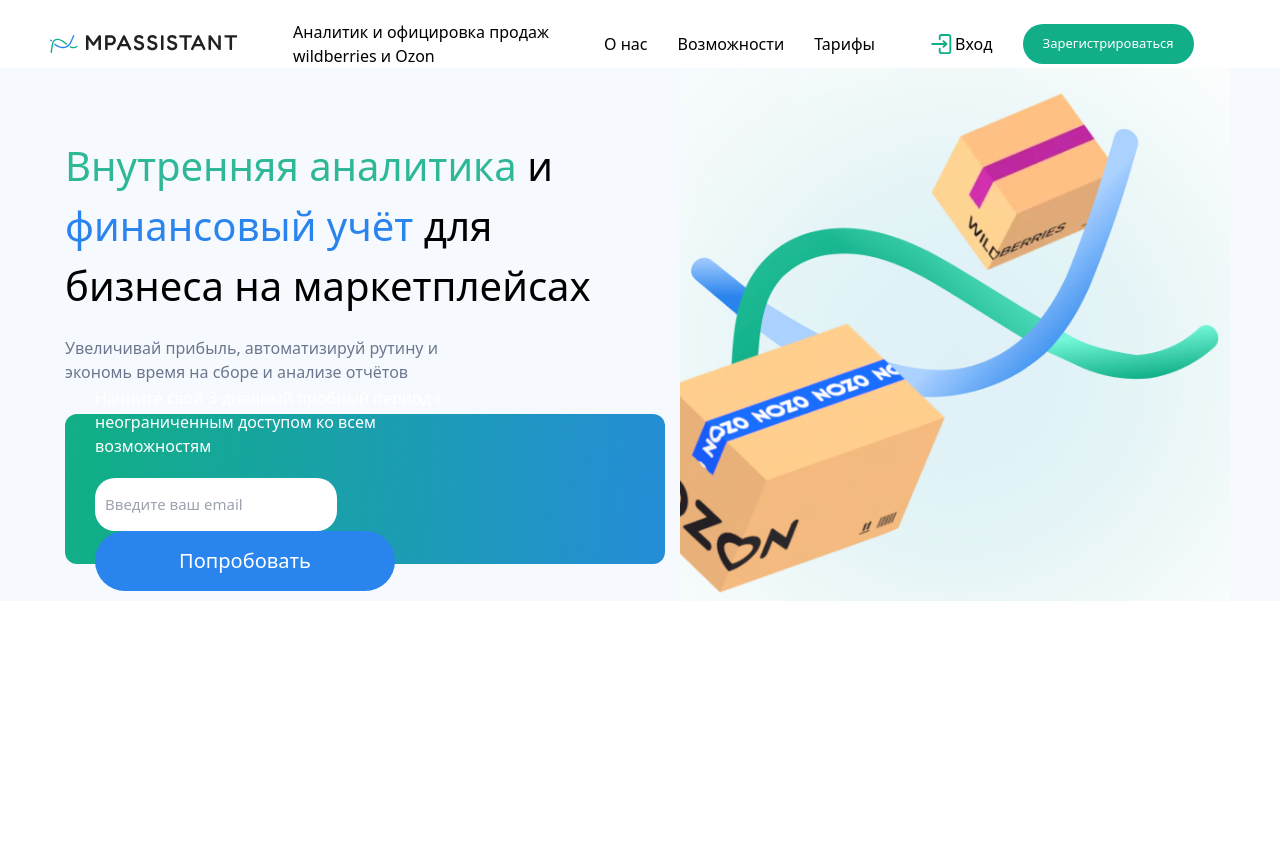
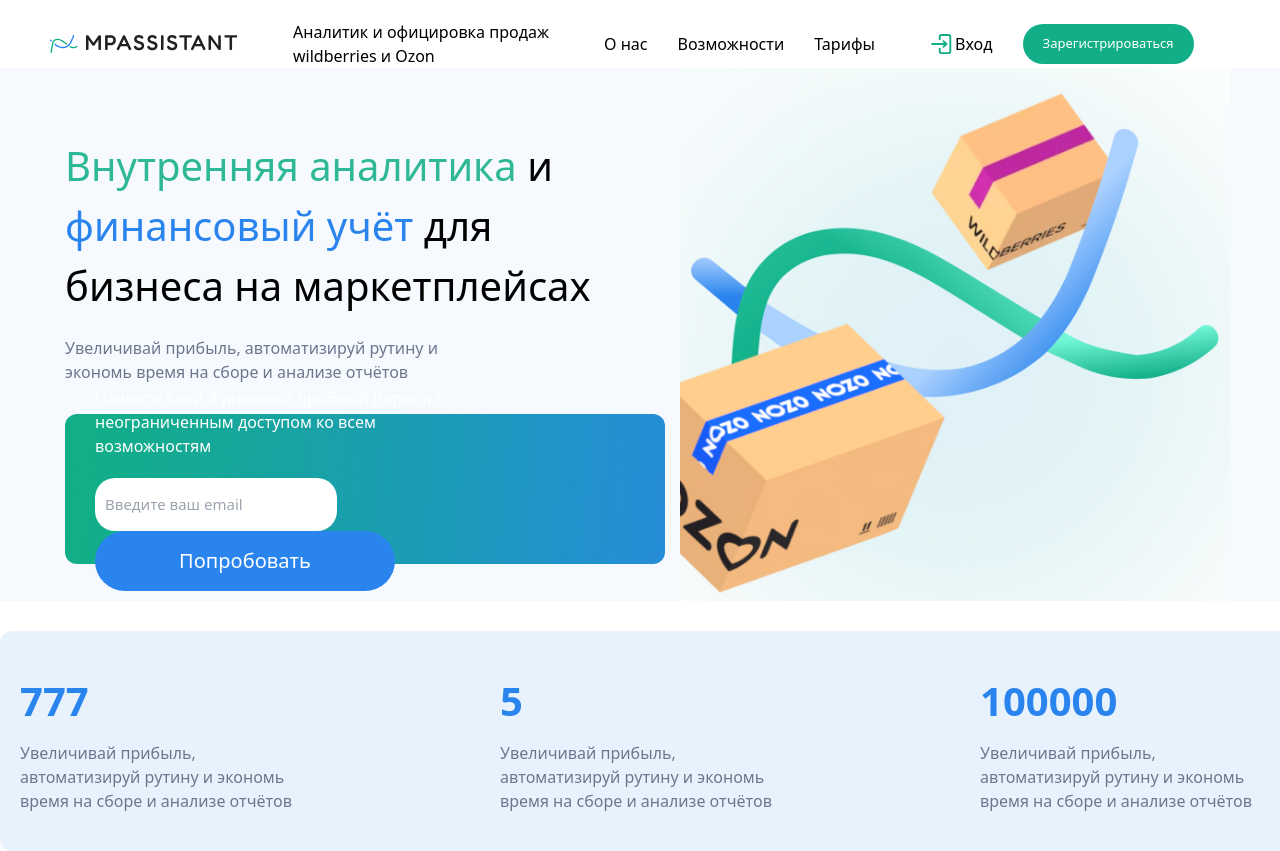
Before and after one commit to vibswift/home-work-project-1, a website: page src/index.html in a window 1280 px wide. Before the commit the page ends 800 px from the top, so only its background shows below. Drawn offline with Linux system fonts and the light colour scheme.

Commit message:
main section1 branch1

```diff
--- a/src/index.html
+++ b/src/index.html
@@ -63,7 +63,6 @@
           <button class="bg-[#2A84EE] w-[300px] text-[white] py-[15px] rounded-[30px] text-[20px] ">Попробовать</button>
                  </div>
 
-
             </div>
         </div>
 
@@ -73,6 +72,29 @@
            </section>
     </header>
 
+    <main>
+        <section class="section1 ">
+            <div class="block1 w-[350px] h-[550px] bg-[#E8F2FC] m-auto mt-[30px]  px-[20px] py-[40px] rounded-[12px] lg:w-[1300px] lg:h-[220px] lg:flex lg:justify-between">
+                 <div>
+                     <p class="text-[#2A84EE] text-[40px] font-bold mb-[10px]">777</p>
+                     <p class="text-[#6C778E] font-extralight w-[300px] mb-[25px]">Увеличивай прибыль, автоматизируй рутину и экономь время на сборе и анализе отчётов</p>
+                 </div>
+
+                 <div>
+                     <p class="text-[#2A84EE] text-[40px] font-bold mb-[10px]">5</p>
+                <p class="text-[#6C778E] font-extralight w-[300px] mb-[25px]">Увеличивай прибыль, автоматизируй рутину и экономь время на сборе и анализе отчётов</p>
+                 </div>
+
+                 <div>
+  <p class="text-[#2A84EE] text-[40px] font-bold mb-[10px]">100000</p>
+                <p class="text-[#6C778E] font-extralight w-[300px]">Увеличивай прибыль, автоматизируй рутину и экономь время на сборе и анализе отчётов</p>
+
+            </div>
+                 </div>
+
+        </section>
+    </main>
+
 
 </body>
 </html>
```
Also changed, not shown: README.md, src/output.css.
